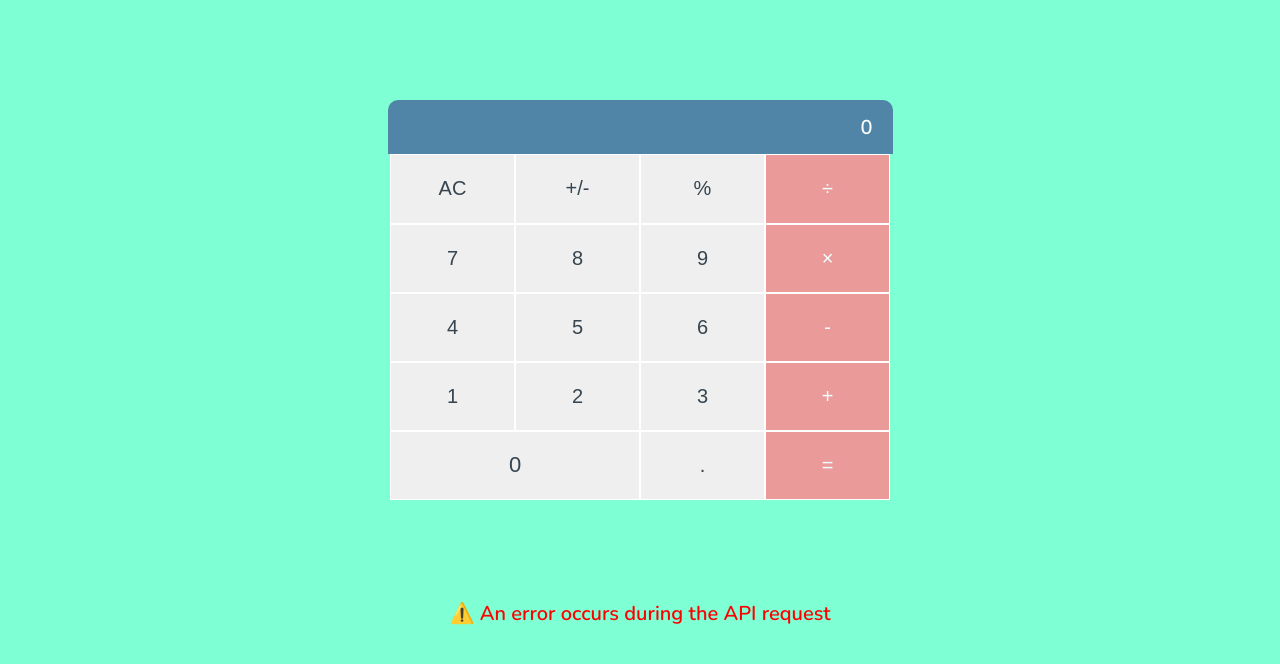
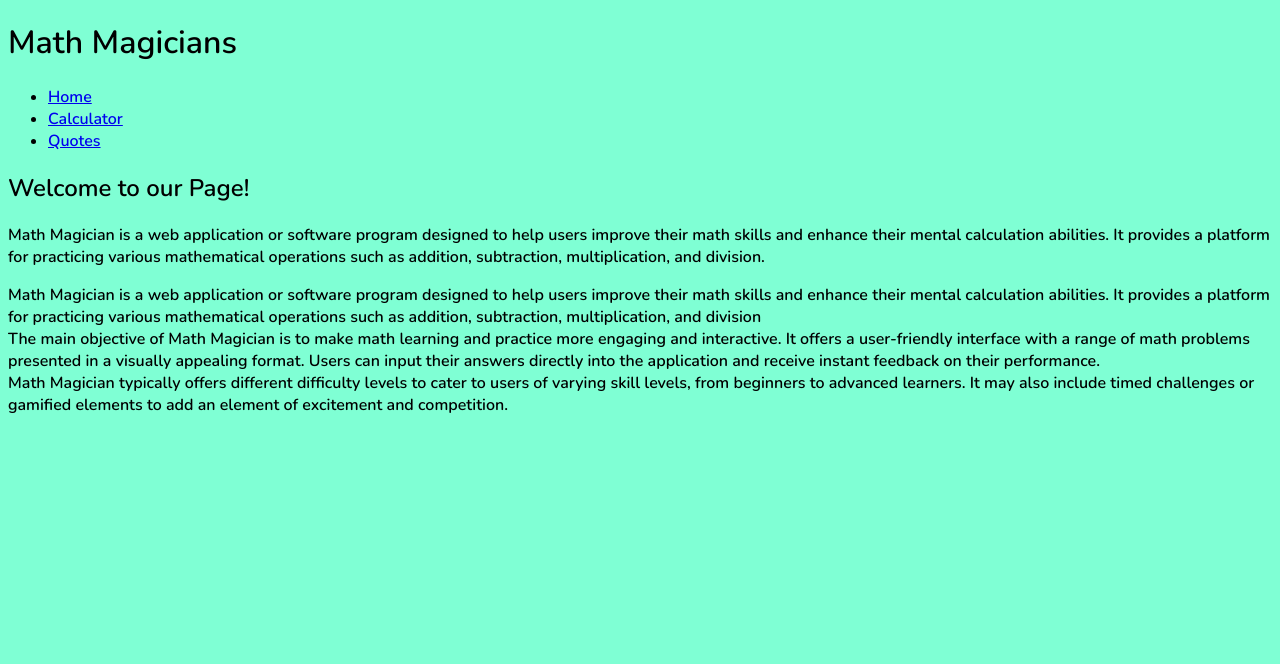
Before and after one commit to ankitt26/Math-magicians, a React (Create React App) app: page / in a window 1280 px wide. Shown: the top 664 px of the page. Built offline with nearby package versions, Linux system fonts and the light colour scheme; no server answers; a web font is replaced by a local one.

Commit message:
Add Navbar

```diff
--- a/src/App.js
+++ b/src/App.js
@@ -1,13 +1,20 @@
+import { BrowserRouter, Routes, Route } from 'react-router-dom';
+import Home from './components/Home';
 import Calculator from './components/calculator';
 import Quotes from './components/Quotes';
 import './CSS/inputrow.css';
+import Navbar from './components/Navbar';
 
 function App() {
   return (
-    <>
-      <Calculator />
-      <Quotes />
-    </>
+    <BrowserRouter>
+      <Navbar />
+      <Routes>
+        <Route path="/" element={<Home />} />
+        <Route path="calculator" element={<Calculator />} />
+        <Route path="quotes" element={<Quotes />} />
+      </Routes>
+    </BrowserRouter>
   );
 }
 
--- a/src/components/Home.js
+++ b/src/components/Home.js
@@ -1,6 +1,32 @@
 const Home = () => (
   <>
-    <h2> Home page</h2>
+    <h2> Welcome to our Page!</h2>
+    <p>
+      Math Magician is a web application or software program designed to help
+      users improve their math skills and enhance their mental calculation
+      abilities. It provides a platform for practicing various mathematical
+      operations such as addition, subtraction, multiplication, and division.
+    </p>
+    <p>
+      Math Magician is a web application or software program designed to help
+      users improve their math skills and enhance their mental calculation
+      abilities. It provides a platform for practicing various mathematical
+      operations such as addition, subtraction, multiplication, and division
+      {' '}
+      <br />
+      The main objective of Math Magician is to make math learning and practice
+      more engaging and interactive. It offers a user-friendly interface with a
+      range of math problems presented in a visually appealing format. Users can
+      input their answers directly into the application and receive instant
+      feedback on their performance.
+      {' '}
+      <br />
+      Math Magician typically offers different difficulty levels to cater to
+      users of varying skill levels, from beginners to advanced learners. It may
+      also include timed challenges or gamified elements to add an element of
+      excitement and competition.
+    </p>
+    <br />
   </>
 );
 
--- /dev/null
+++ b/src/components/Navbar.js
@@ -0,0 +1,24 @@
+import { Link } from 'react-router-dom';
+
+const Navbar = () => (
+  <>
+    <div>
+      <h1>Math Magicians</h1>
+      <nav>
+        <ul>
+          <li>
+            <Link to="/">Home</Link>
+          </li>
+          <li>
+            <Link to="/calculator">Calculator</Link>
+          </li>
+          <li>
+            <Link to="/quotes">Quotes</Link>
+          </li>
+        </ul>
+      </nav>
+    </div>
+  </>
+);
+
+export default Navbar;
```
